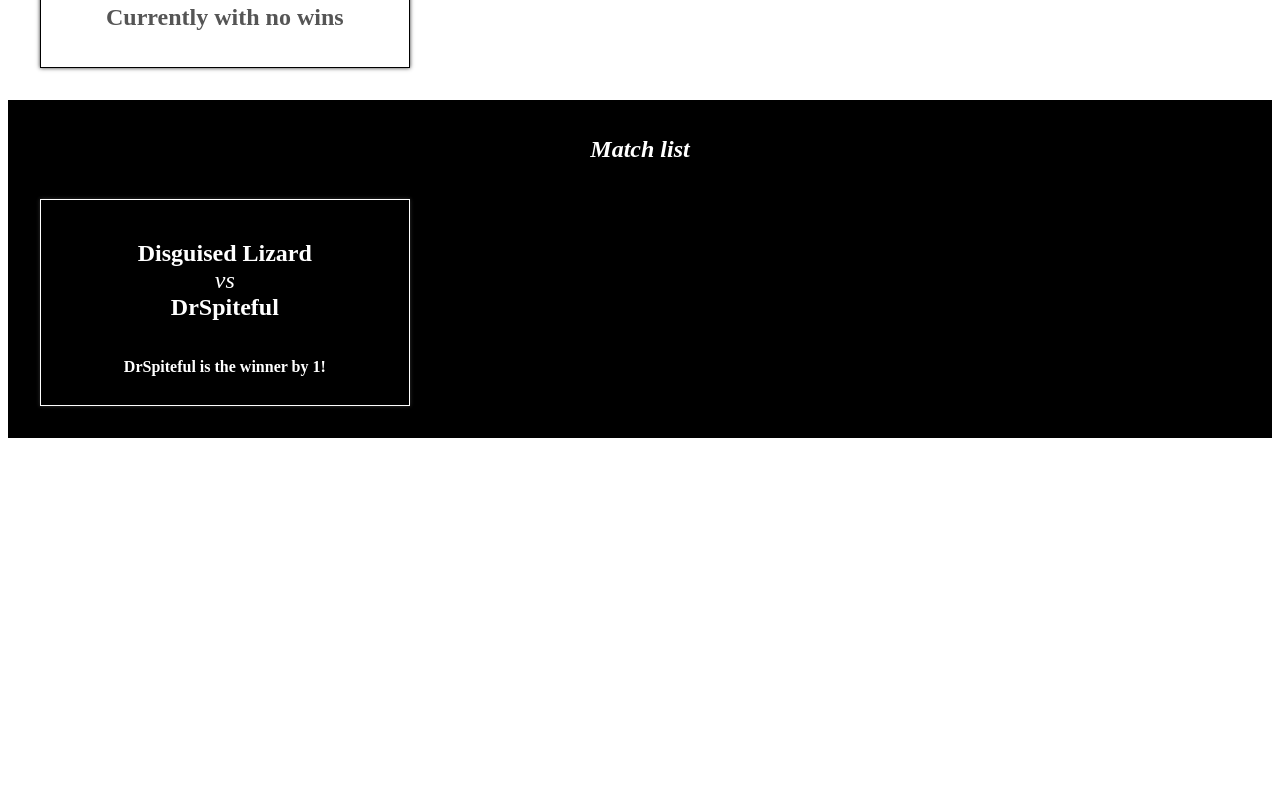
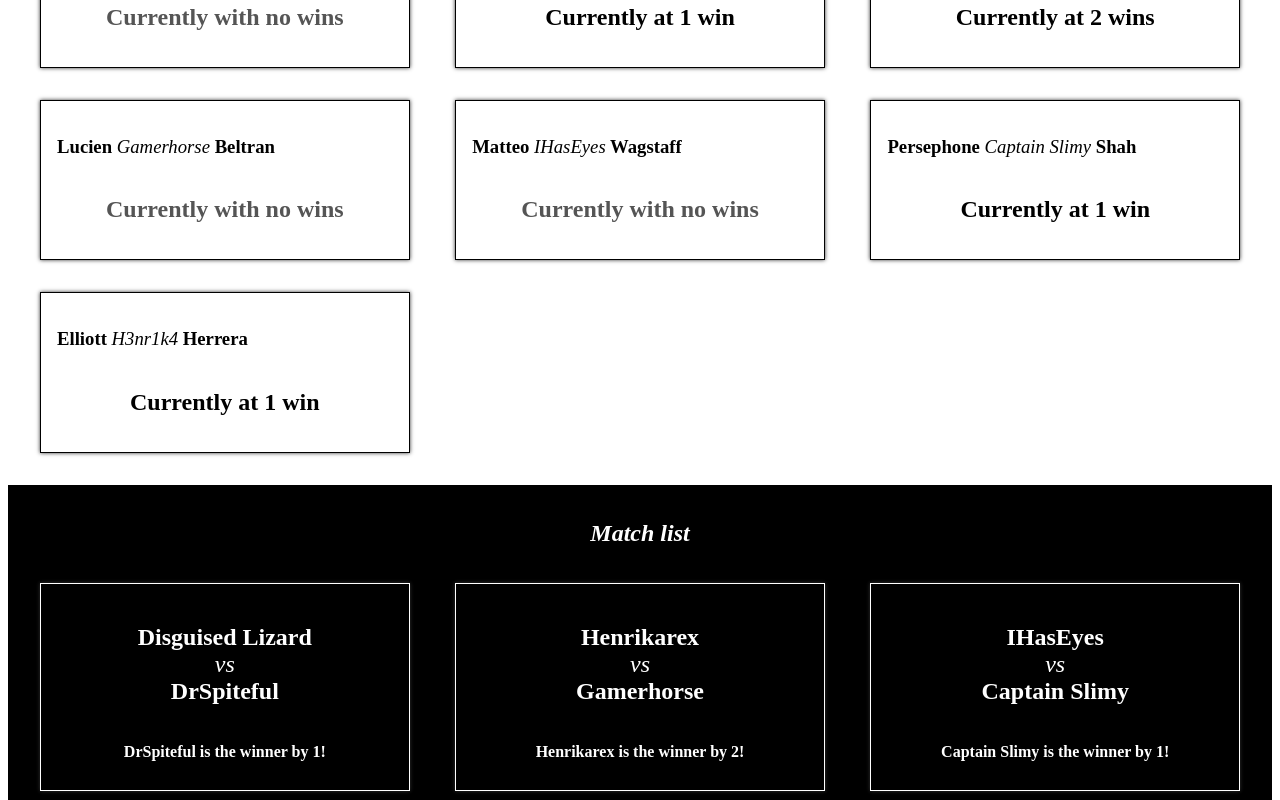
Before and after one commit to jjwlee94/tourney-matches, a React (Create React App) app: page / in a window 1280 px wide. Shown: the part 300-1100 px from the top of the page. Before the commit the page ends 800 px from the top, so only its background shows below. Built offline with nearby package versions, Linux system fonts and the light colour scheme.

Commit message:
Render all matches and players

```diff
--- a/src/App.js
+++ b/src/App.js
@@ -1,16 +1,25 @@
 import "./App.css";
 import PlayerList from "./components/PlayerList";
 import MatchList from "./components/MatchList";
+import matchData from "./data/matchData";
+import playerData from "./data/playerData";
+import {
+  preparePlayerData,
+  addWinsToPlayers,
+} from "../src/helpers/playerHelpers";
 
 function App() {
+  const playerDataArray = preparePlayerData(playerData);
+  const parsedPlayerData = addWinsToPlayers(playerDataArray, matchData);
+
   return (
     <div className="App">
       <h1>
-        Tourney Matches{" "}
+        Tourney Matches
         <span>Where Coding and Tournaments found their Match!</span>
       </h1>
-      <PlayerList />
-      <MatchList />
+      <PlayerList playerData={parsedPlayerData} />
+      <MatchList matchData={matchData} />
     </div>
   );
 }
--- a/src/components/Match.js
+++ b/src/components/Match.js
@@ -1,19 +1,17 @@
 import React from "react"; //optional
 
 function Match(props) {
-  const { players, winner, scoreDifference } = props;
-
   return (
     <article className="Match">
       <h1>
-        {players[0]} <span>vs</span> {players[1]}
+        {props.players[0]} <span>vs</span> {props.players[1]}
       </h1>
-      {winner && (
+      {props.winner && (
         <h2>
-          {winner} is the winner by {scoreDifference}!
+          {props.winner} is the winner by {props.scoreDifference}!
         </h2>
       )}
-      {!winner && <h2>No winners yet!</h2>}
+      {!props.winner && <h2>No winners yet!</h2>}
     </article>
   );
 }
--- a/src/components/MatchList.js
+++ b/src/components/MatchList.js
@@ -1,18 +1,23 @@
 import React from "react"; //optional
-import matchData from "../data/matchData";
 import Match from "./Match";
 
 function MatchList(props) {
-  const oneMatch = matchData[0];
+  let matches = props.matchData.map((object) => {
+    let match = (
+      <Match
+        key={object.matchNumber}
+        players={object.players}
+        winner={object.winner}
+        scoreDifference={object.scoreDifference}
+      />
+    );
+    return match;
+  });
 
   return (
     <section className="PlayerList MatchList">
       <h1>Match list</h1>
-      <Match
-        players={oneMatch.players}
-        winner={oneMatch.winner}
-        scoreDifference={oneMatch.scoreDifference}
-      />
+      {matches}
     </section>
   );
 }
--- a/src/components/Player.js
+++ b/src/components/Player.js
@@ -1,18 +1,15 @@
 import React from "react"; //optional
 
 function Player(props) {
-  const { gamerTag, firstName, lastName, wins } = props;
-
   return (
     <article className="Player">
       <h1>
-        {firstName} <span>{gamerTag}</span> {lastName}
+        {props.firstName} <span>{props.gamerTag}</span> {props.lastName}
       </h1>
-      {wins === 0 && <h2 className="zero">Currently with no wins</h2>}
-      {wins === 1 && <h2>Currently at {wins} win</h2>}
-      {wins > 1 && <h2>Currently at {wins} wins</h2>}
+      {!props.wins && <h2 className="zero">Currently with no wins</h2>}
+      {props.wins === 1 && <h2>Currently at {props.wins} win</h2>}
+      {props.wins > 1 && <h2>Currently at {props.wins} wins</h2>}
     </article>
   );
 }
-
 export default Player;
--- a/src/components/PlayerList.js
+++ b/src/components/PlayerList.js
@@ -1,24 +1,24 @@
 import React from "react"; //optional
 import Player from "./Player";
 
-import playerData from "../data/playerData";
-import matchData from "../data/matchData";
-import { preparePlayerData, addWinsToPlayers } from "../helpers/playerHelpers";
-
 function PlayerList(props) {
-  const preparedPlayerData = preparePlayerData(playerData);
-  const parsedPlayerData = addWinsToPlayers(preparedPlayerData, matchData);
-  const onePlayer = parsedPlayerData[0];
+  let players = props.playerData.map((object) => {
+    let player = (
+      <Player
+        key={object.gamerTag}
+        gamerTag={object.gamerTag}
+        firstName={object.firstName}
+        lastName={object.lastName}
+        wins={object.wins}
+      />
+    );
+    return player;
+  });
 
   return (
     <section className="PlayerList">
       <h1>Current participating players</h1>
-      <Player
-        gamerTag={onePlayer.gamerTag}
-        firstName={onePlayer.firstName}
-        lastName={onePlayer.lastName}
-        wins={onePlayer.wins}
-      />
+      {players}
     </section>
   );
 }
```
